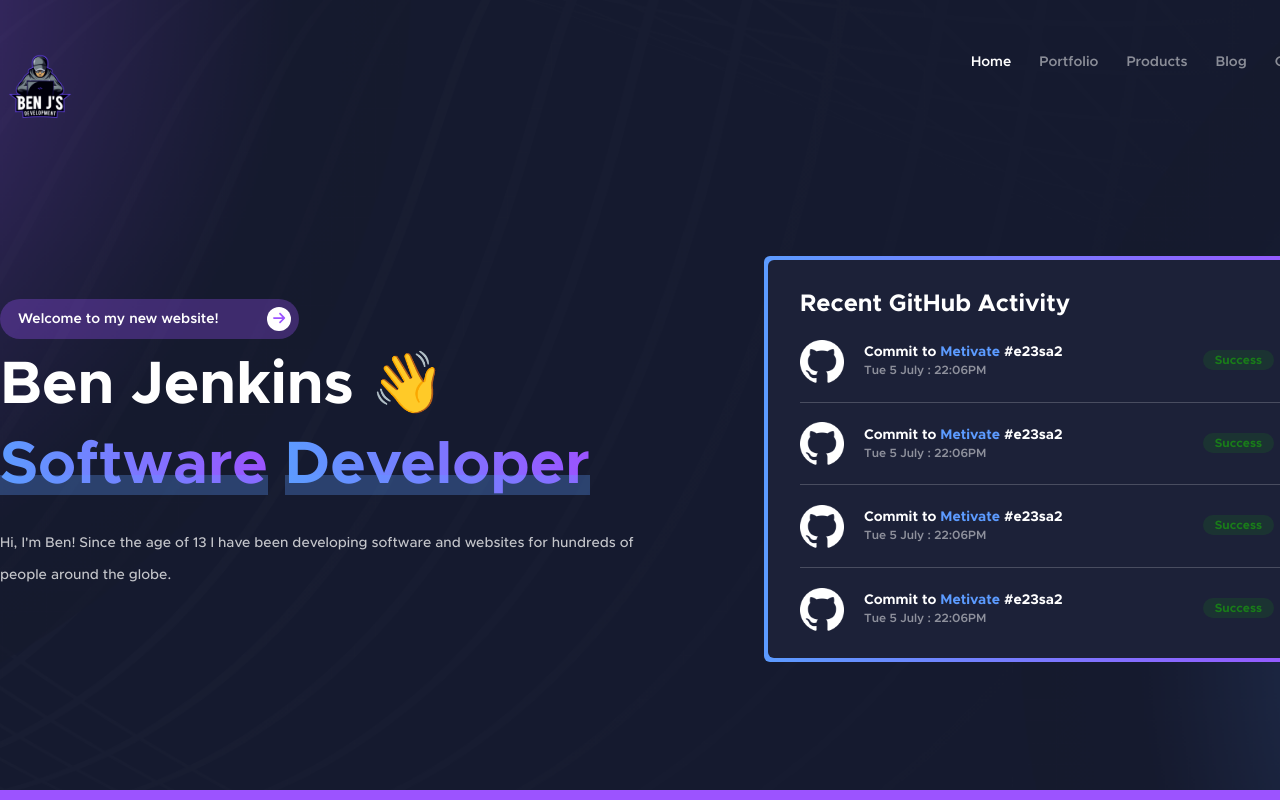
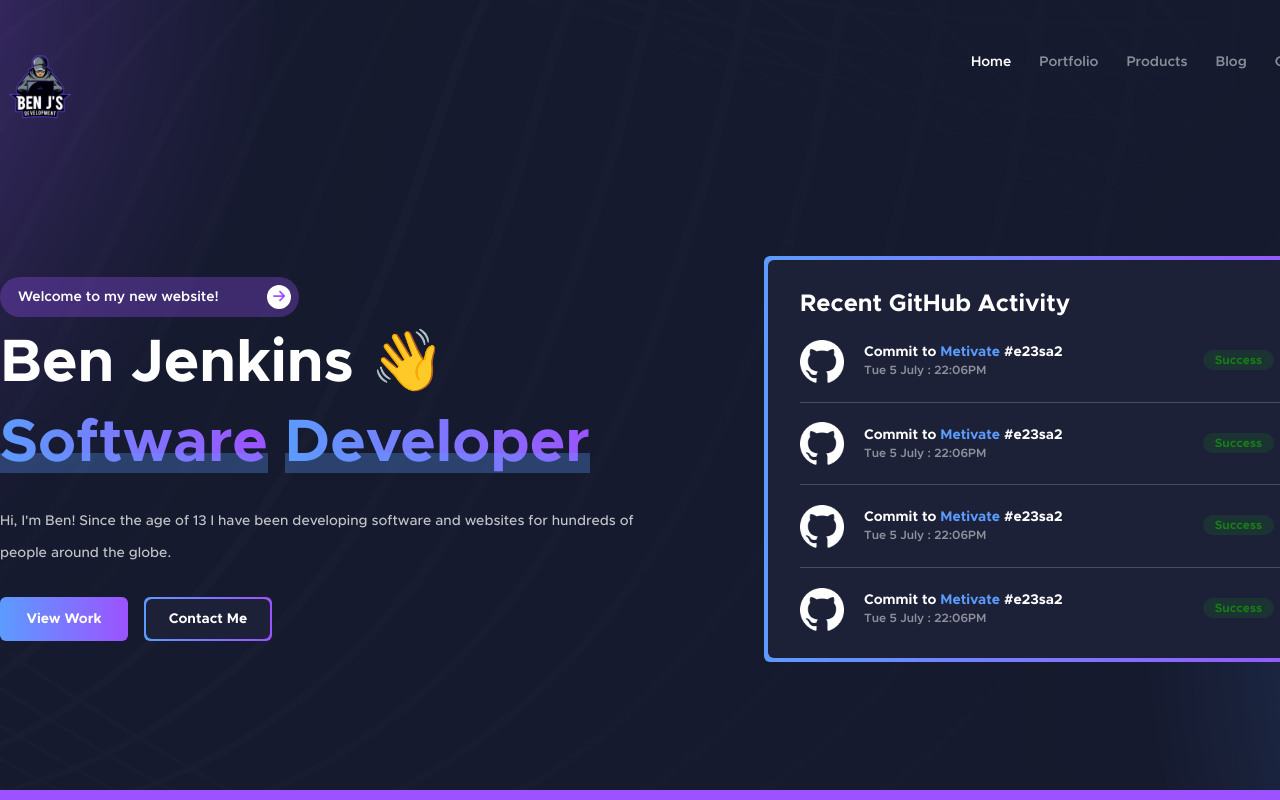
Before and after one commit to Benjenkins126/modern-react-personal-website, a React (Create React App) app: page / in a window 1280 px wide. Shown: the top 800 px of the page. Built offline with nearby package versions, Linux system fonts and the light colour scheme.

Commit message:
Added Header Buttons

```diff
--- /dev/null
+++ b/src/components/general/buttons/PrimaryButton.tsx
@@ -0,0 +1,27 @@
+import { Link } from "react-router-dom";
+
+interface PrimaryButtonProps {
+    name: String;
+    classes?: String;
+    url?: String;
+}
+
+const PrimaryButton = (props: PrimaryButtonProps) => {
+    if(props.url) {
+        return (
+            <Link to={`${props.url}`}>
+                <button className={`h-11 bg-gradient-to-r from-primary to-secondary w-32 rounded-md font-ben text-white font-bold text-center text-sm ${props.classes}`}>
+                    {props.name}
+                </button>
+            </Link>
+        );
+    } else {
+        return (
+            <button className={`${props.classes}`}>
+                {props.name}
+            </button>
+        )
+    }
+}
+
+export default PrimaryButton;
--- /dev/null
+++ b/src/components/general/buttons/SecondaryButton.tsx
@@ -0,0 +1,27 @@
+import { Link } from "react-router-dom";
+
+interface SecondaryButtonProps {
+    name: String;
+    classes?: String;
+    url?: String;
+}
+
+const SecondaryButton = (props: SecondaryButtonProps) => {
+    if(props.url) {
+        return (
+            <Link to={`${props.url}`}>
+                <button className={`h-11 bg-gradient-to-r from-primary to-secondary w-32 rounded-md font-ben text-white font-bold text-center text-sm ${props.classes}`}>
+                    <span className="bg-github-section w-124 h-40 leading-40 m-auto block rounded-md">{props.name}</span>
+                </button>
+            </Link>
+        );
+    } else {
+        return (
+            <button className={`${props.classes}`}>
+                {props.name}
+            </button>
+        )
+    }
+}
+
+export default SecondaryButton;
--- a/src/pages/Home.tsx
+++ b/src/pages/Home.tsx
@@ -1,5 +1,7 @@
 import { useEffect } from "react";
 import { Link } from "react-router-dom";
+import PrimaryButton from "../components/general/buttons/PrimaryButton";
+import SecondaryButton from "../components/general/buttons/SecondaryButton";
 import Container from "../components/general/container/Container";
 import GitHubActivity from "../components/pages/home/GitHubActivity";
 import NewsAlert from "../components/pages/home/NewsAlert";
@@ -24,17 +26,8 @@ const Home = () => {
                         <h2 className="font-ben text-6xl font-bold mt-5"><span className="inline-block text-transparent bg-clip-text bg-gradient-to-r from-primary to-secondary after:contents[''] after:block after:w-full after:right-0 after:left-0 after:bottom-5 after:relative after:h-5 after:bg-primary/30">Software</span> <span className="inline-block text-transparent bg-clip-text bg-gradient-to-r from-primary to-secondary after:contents[''] after:block after:w-full after:right-0 after:left-0 after:bottom-5 after:relative after:h-5 after:bg-primary/30">Developer</span></h2>
                         <p className="font-ben font-medium text-white/75 text-sm leading-8 mb-7 mt-3">Hi, I'm Ben!  Since the age of 13 I have been developing software and websites for hundreds of people around the globe.</p>
                         <div>
-                            {/* Change to generic buttons */}
-                            {/* <button>
-                                <Link to="/portfolio">
-                                    <span>View Work</span>
-                                </Link>
-                            </button>
-                            <button>
-                                <Link to="/contact">
-                                    <span>Contact Me</span>
-                                </Link>
-                            </button> */}
+                            <PrimaryButton name="View Work" url="/portfolio" classes="mr-4" />
+                            <SecondaryButton name="Contact Me" url="/contact" />
                         </div>
                     </div>
                     <div>
--- a/tailwind.config.js
+++ b/tailwind.config.js
@@ -19,6 +19,13 @@ module.exports = {
         '305': '305px',
         '578': '578px',
         '586': '586px',
+        '124': '124px'
+      },
+      height: {
+        '40': '40px'
+      },
+      lineHeight: {
+        '40': '40px'
       },
       fontFamily: {
         'ben': ['Metropolis', 'sans-serif', 'system-ui']
```
